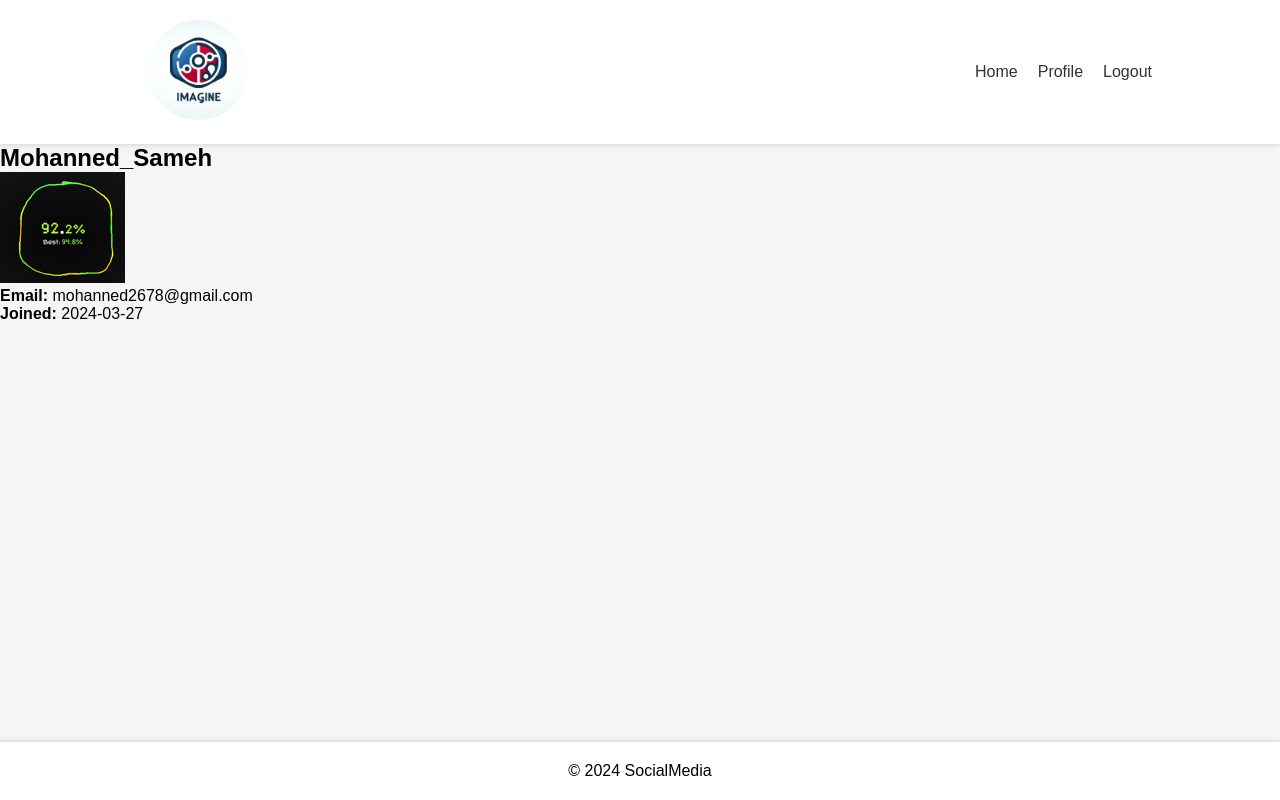
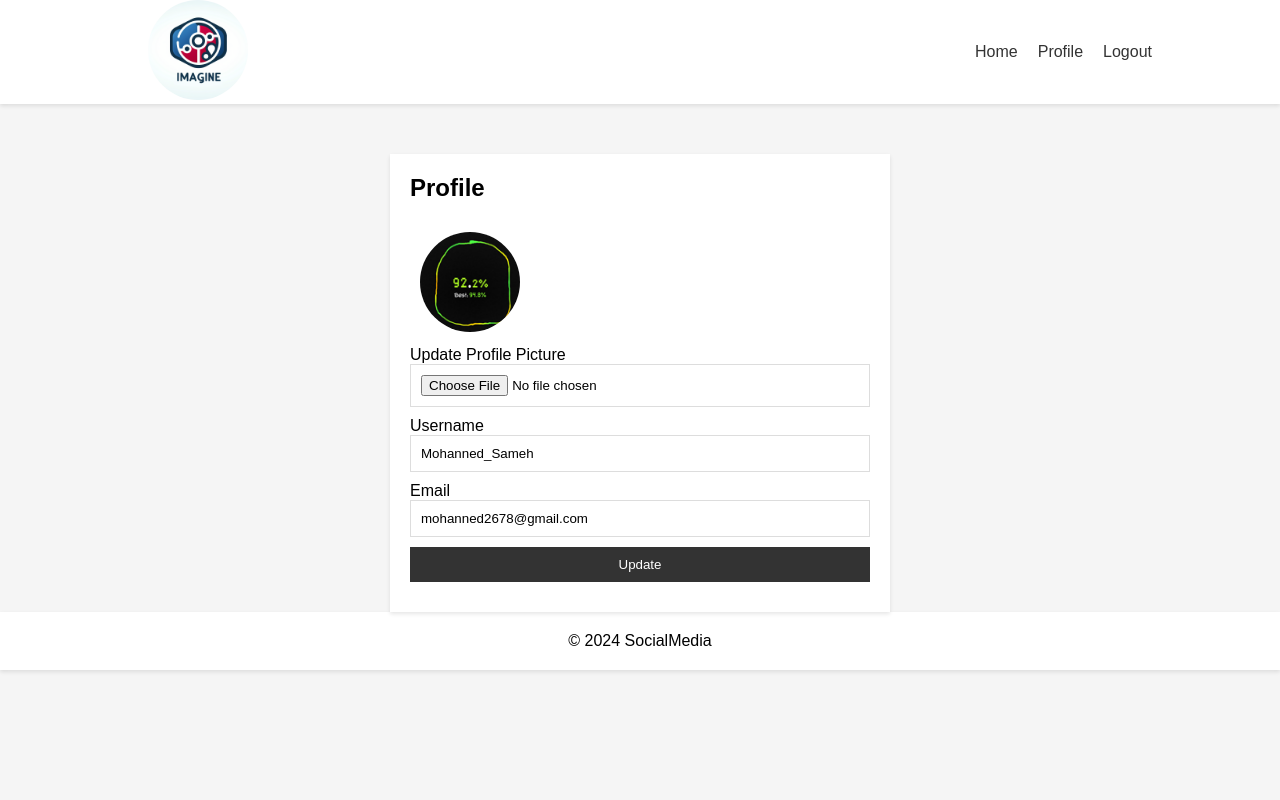
Before and after one commit to Mohanned-sameh/portfolio_Project_ALX, a Flask app: page /profile in a window 1280 px wide. Run offline with Flask 3, Linux system fonts and the light colour scheme; a user stored in the database is signed in; some libraries are stand-ins or nearby versions.

Commit message:
Update profile form validation messages

```diff
--- a/socialmedia/forms.py
+++ b/socialmedia/forms.py
@@ -79,7 +79,7 @@ class UpdateProfileForm(FlaskForm):
             user = User.query.filter_by(username=username.data).first()
             if user:
                 raise ValidationError(
-                    "Username already exists. Please choose a different one."
+                    "That username is taken. Please choose a different one."
                 )
 
     def validate_email(self, email):
@@ -87,5 +87,5 @@ class UpdateProfileForm(FlaskForm):
             user = User.query.filter_by(email=email.data).first()
             if user:
                 raise ValidationError(
-                    "Email already exists. Please choose a different one."
+                    "That email is taken. Please choose a different one."
                 )
--- a/socialmedia/routes.py
+++ b/socialmedia/routes.py
@@ -65,10 +65,12 @@ def logout():
 
 
 def save_picture(form_picture):
+    print(form_picture)
     random_hex = secrets.token_hex(8)
     _, f_ext = os.path.splitext(form_picture.filename)
     picture_fn = random_hex + f_ext
     picture_path = os.path.join(app.root_path, "static/profilepictures", picture_fn)
+    print(picture_path)
     output_size = (125, 125)
     i = Image.open(form_picture)
     i.thumbnail(output_size)
@@ -87,13 +89,17 @@ def profile():
         current_user.username = form.username.data
         current_user.email = form.email.data
         db.session.commit()
-        flash("Your profile has been updated!", "success")
+        flash("Your account has been updated!", "success")
         return redirect(url_for("profile"))
     elif request.method == "GET":
         form.username.data = current_user.username
         form.email.data = current_user.email
-    image_file = url_for("static", filename="profile_pics/" + current_user.image_file)
-    return render_template("profile.html", title="SocialMedia - profile", form=form)
+    image_file = url_for(
+        "static", filename="profilepictures/" + current_user.image_file
+    )
+    return render_template(
+        "profile.html", title="SocialMedia - Profile", image_file=image_file, form=form
+    )
 
 
 @app.route("/post/new", methods=["GET", "POST"])
--- a/socialmedia/static/css/styles.css
+++ b/socialmedia/static/css/styles.css
@@ -38,7 +38,7 @@ header {
   display: flex;
   justify-content: space-between;
   align-items: center;
-  padding: 20px 10%;
+  padding: 0px 10%;
   background-color: #fff;
   box-shadow: 0 2px 4px rgba(0, 0, 0, 0.1);
 }
@@ -55,15 +55,12 @@ header ul li a {
 }
 
 footer {
-  padding: 20px 10%;
-  background-color: #fff;
-  box-shadow: 0 -2px 4px rgba(0, 0, 0, 0.1);
-  position: absolute;
-  bottom: 0;
-  width: 100%;
   display: flex;
   justify-content: center;
   align-items: center;
+  padding: 20px;
+  background-color: #fff;
+  box-shadow: 0 2px 4px rgba(0, 0, 0, 0.1);
 }
 
 .form-container {
--- a/socialmedia/templates/profile.html
+++ b/socialmedia/templates/profile.html
@@ -1,23 +1,30 @@
 {% extends 'base.html' %} {% block content %}
-
-<div class="profile-container">
-  <div class="profile-header">
-    <h2>{{current_user.username}}</h2>
-  </div>
-  <div class="profile-body">
-    <div class="profile-image">
-      <img
-        src="{{url_for('static', filename='profilepictures/' + current_user.image_file)}}"
-        alt="profile"
-      />
+<div class="form-container">
+  <form method="post" enctype="multipart/form-data">
+    {{form.hidden_tag()}}
+    <h2 class="label">Profile</h2>
+    <img
+      src="{{ image_file }}"
+      alt="profile picture"
+      style="width: 100px; height: 100px; border-radius: 50%; margin: 10px"
+    />
+    <div class="form-group">
+      <div class="form-username">{{form.picture.label()}}{{form.picture}}</div>
+      {% if form.picture.errors %} {% for error in form.picture.errors %}
+      <div class="form-error">{{error}}</div>
+      {% endfor %} {% endif %}
+      <div class="form-username">
+        {{form.username.label()}}{{form.username}}
+      </div>
+      {% if form.username.errors %} {% for error in form.username.errors %}
+      <div class="form-error">{{error}}</div>
+      {% endfor %} {% endif %}
+      <div class="form-email">{{form.email.label()}}{{form.email}}</div>
+      {% if form.email.errors %} {% for error in form.email.errors %}
+      <div class="form-error">{{error}}</div>
+      {% endfor %} {% endif %}
+      <div class="form-submit">{{form.submit()}}</div>
     </div>
-    <div class="profile-info">
-      <p><strong>Email:</strong> {{current_user.email}}</p>
-      <p>
-        <strong>Joined:</strong>
-        {{current_user.created_on.strftime('%Y-%m-%d')}}
-      </p>
-    </div>
-  </div>
+  </form>
 </div>
 {% endblock content %}
```
Also changed, not shown: instance/site.db, socialmedia/static/profilepictures/03dc268730621416.png (added).
